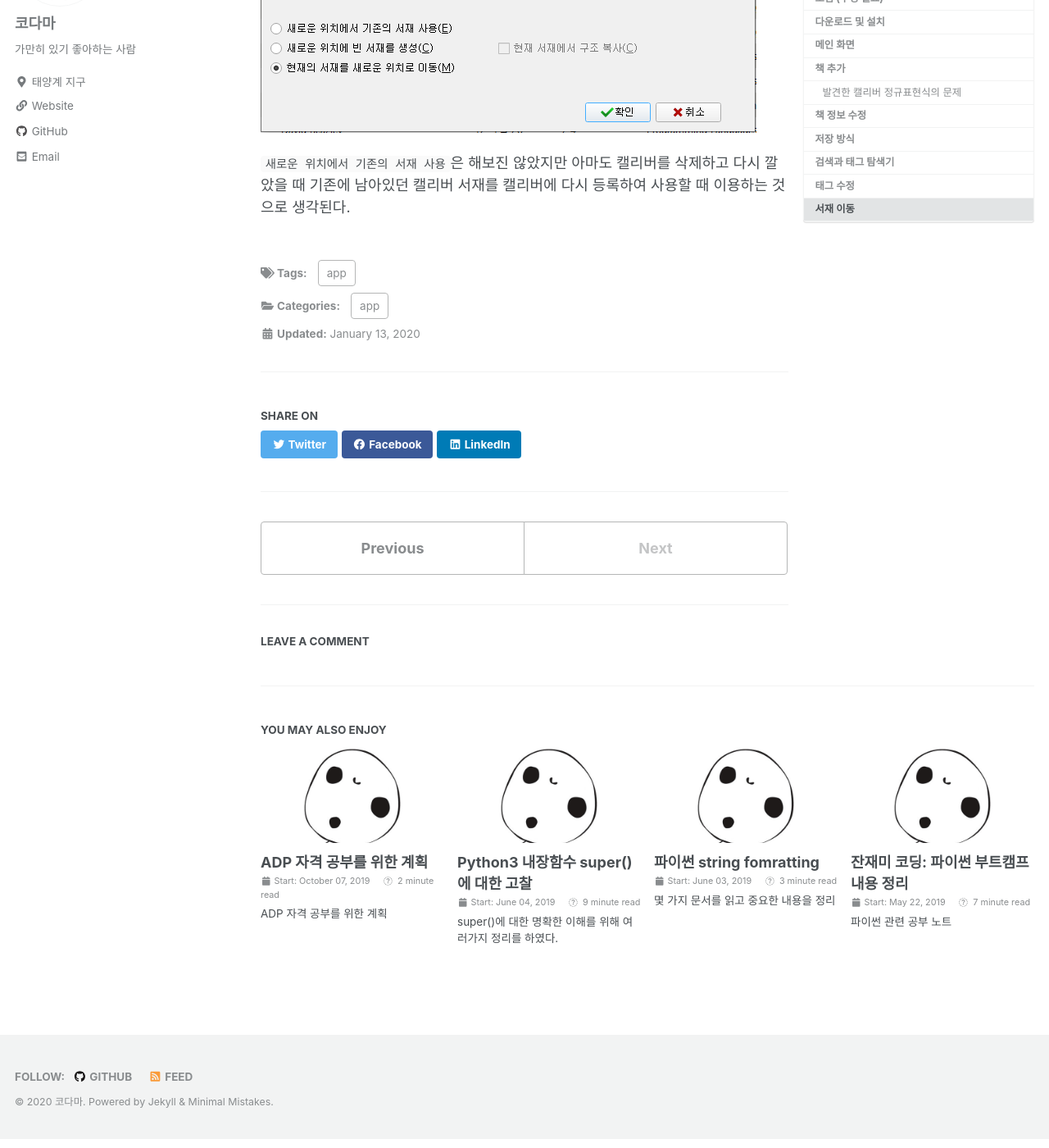
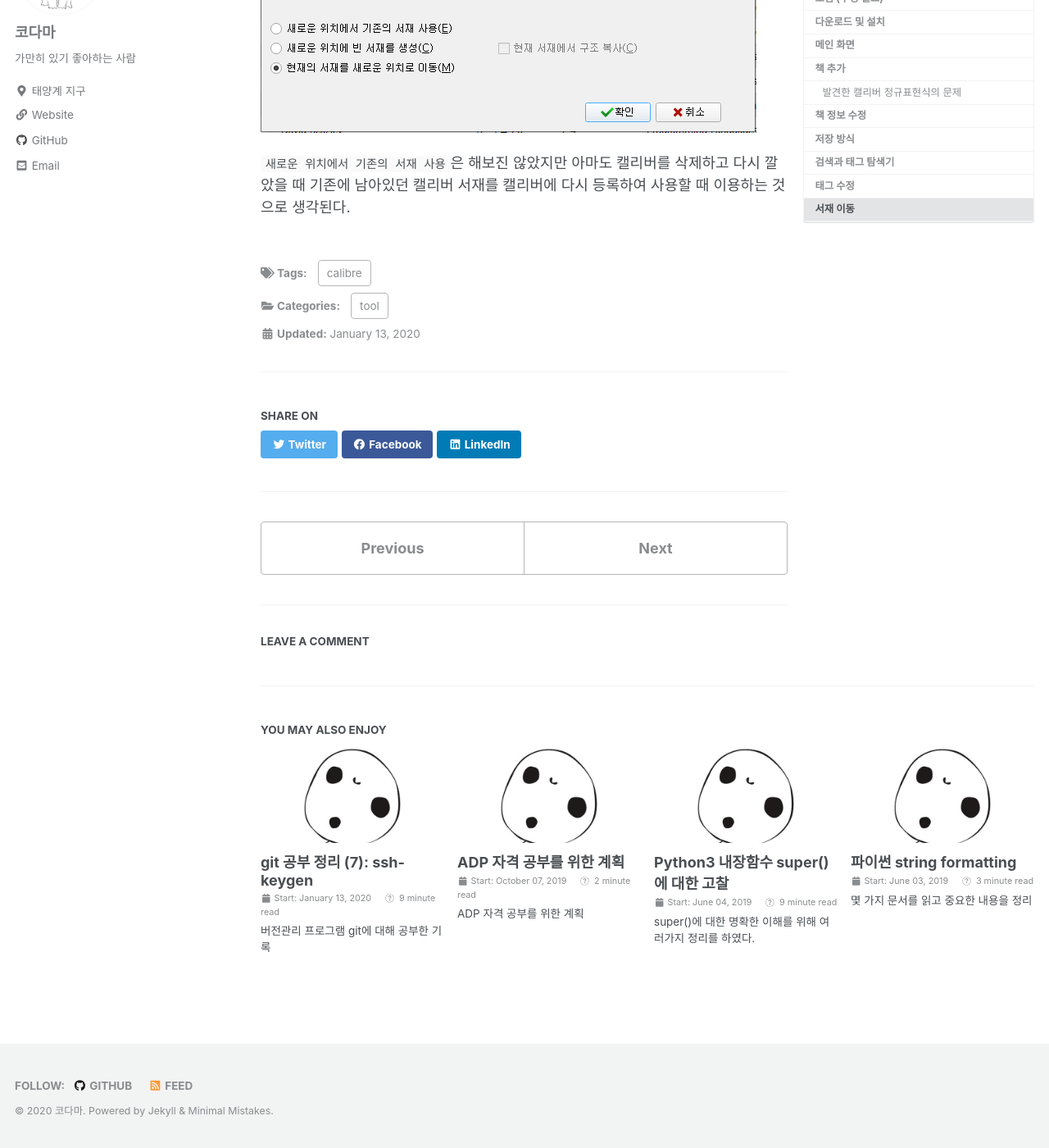
Before and after one commit to ranfort77/ranfort77.github.io, a Jekyll site: the page built from _posts/2020-01-10-using_calibre.md, in a window 1280 px wide and 1400 px high, scrolled down 13114 px. Shown: the whole window at 82% size. Built offline with Jekyll 4.4.1, drawn with Linux system fonts in a browser that asks for light colours; cached includes are drawn as plain includes; nearby versions of some CDN libraries; comment, search, counter and statistics services are not loaded; part of the change alters nothing that is shown; some of the changed text lies outside the part shown.

Commit message:
Add some posts

````diff
--- a/_posts/2019-06-03-python-string-format.md
+++ b/_posts/2019-06-03-python-string-format.md
@@ -1,5 +1,5 @@
 ---
-title: "파이썬 string fomratting"
+title: "파이썬 string formatting"
 excerpt: "몇 가지 문서를 읽고 중요한 내용을 정리"
 categories:
   - python
--- a/_posts/2020-01-10-using_calibre.md
+++ b/_posts/2020-01-10-using_calibre.md
@@ -1,10 +1,10 @@
 ---
-title: "캘리버 사용법 정리 (작성중)"
+title: "캘리버 (calibre) 사용법 정리"
 excerpt: "calibre 사용법 정리"
 categories:
-  - app
+  - tool
 tags:
-  - app
+  - calibre
 last_modified_at: 2020-01-13T01:13:00-05:00
 ---
 
--- /dev/null
+++ b/_posts/2020-01-13-tool-study-git-7.md
@@ -0,0 +1,412 @@
+---
+title: "git 공부 정리 (7): ssh-keygen"
+excerpt: "버전관리 프로그램 git에 대해 공부한 기록"
+categories:
+  - tool
+tags:
+  - git
+  - github
+  - ssh
+last_modified_at: 2020-01-14T14:21
+---
+
+
+
+## 머리말
+
+`git push` 명령으로 github에 project를 동기화 할 때 매번 패스워드를 입력하지 않도록 github에 ssh public key를 등록하는 것과 접속을 테스트 하는 것 까지 살펴보았다.
+
+
+
+## 참고
+
+설정 과정은 Github의 Help 문서인 아래 링크를 그대로 따라하면 된다.
+
+* [Connecting to GitHub with SSH](https://help.github.com/en/github/authenticating-to-github/connecting-to-github-with-ssh)
+
+그러나, 따라하더라도 내용은 알고 따라해야 한다. 위 문서를 읽으면 개인키 (private key) 와 공개키 (public key) 가 뭔지, passphrase가 뭔지, ssh-agent 설정은 왜 하는지 등의 궁금증이 생긴다.
+
+우선 아래 문서를 읽어보면 그냥 패스워드를 사용하는 것 보다 SSH key를 사용하는 것이 왜 더 안전한지, SSH key 인증 단계에 대한 설명, private key 보호를 위한 passphrase 에 대한 언급, 그리고 SSH key 만들기 및 public key 복사 등에 대해 알려준다.
+
+* [ssh 사용시 암호 대신 SSH key로 인증하기](https://arsviator.blogspot.com/2015/04/ssh-ssh-key.html)
+
+그리고 아래 문서에서는 거의 비슷한 내용이지만, ssh-agent 를 왜 쓰는지에 대한 설명과 사용방법을 알려준다.
+
+* [SSH Keygen을 이용한 키 생성 방법과 ssh-agent에 대한 간단 설명](https://devlog.jwgo.kr/2019/04/17/ssh-keygen-and-ssh-agent/)
+
+* [ssh agent 이용해 private key 관리하기](https://yum3.tistory.com/69)
+
+아래 문서도 읽으면 좋다.
+
+* [SSH Key - 비밀번호 없이 로그인](https://opentutorials.org/module/432/3742)
+
+
+
+다음 부터는 Github Help 문서의 내용을 실습해 볼 것이다.
+
+
+
+## 실습 1. SSH key 생성
+
+먼저 SSH key를 생성해 보자. 기존에 만들어 놓은 키가 없다면 홈디렉토리 (윈도우에서는 `C:\Users\[사용자명]` 이 홈디렉토리 역할을 한다) 에 `.ssh/` 폴더가 없을 것이다.
+
+우선 윈도우에서 git bash를 실행해서 터미널을 연다. 그리고 Github Help 문서에 있는대로 아래 명령어를 입력하면 된다.
+
+```bash
+$ ssh-keygen -t rsa -b 4096 -C "ranfort77@gmail.com"
+```
+
+그러면 아래와 같은 출력 결과가 나온다.
+
+```bash
+Generating public/private rsa key pair.
+Enter file in which to save the key (/c/Users/****/.ssh/id_rsa): <엔터>
+Created directory '/c/Users/****/.ssh'.
+Enter passphrase (empty for no passphrase): <엔터>
+Enter same passphrase again: <엔터>
+... 생략 ...
+```
+
+위 명령어에서 `-t`, `-b`, `-C` 은 옵션인데, `-t rsa`는 생성할 키 타입을 `rsa` 로 하고 `-b 4096`은 생성할 키의 bit 수를 `4096` 으로 `-C comment` 는 생성되는 공개키 파일 끝에 입력한 comment가 붙는데, 주로 이메일 주소를 적는 것 같고 comment를 다는 이유는 나중에 여러 개의 key 관리를 편하게 하기 위함이라고 한다. 위 옵션 없이 그냥 `ssh-keygen` 을 하면 디폴트 옵션이 적용되는데, `rsa` 방식, `2048` bit, 컴퓨터의 사용자이름@devicestring 형식으로 생성된다. (궁금하면 해 볼 것)
+
+위 과정 중 키가 어디에 저장될지 묻는데 그냥 <엔터>를 입력하면 홈디렉토리에 `.ssh` 폴더가 생성되고 거기에 키 파일들이 생성된다. 그리고 passphrase를 입력하라는 메세지에서 역시 그냥 <엔터>를 누르고, 다시 한번 입력하라는 메세지에서도 그냥 <엔터>를 쳐서 일단은 passphrase를 사용하지 않도록 했다.
+
+아래와 같이 `.ssh` 폴더 아래에 개인키 `id_rsa`, 공개키 `id_rsa.pub` 가 생성되었다.
+
+```bash
+$ cd .ssh/
+
+$ ls
+id_rsa  id_rsa.pub
+
+$ cat id_rsa.pub
+... 생략 ...
+
+$ cat id_rsa
+... 생략 ...
+```
+
+
+
+## 실습 2. Github 접속 실패 테스트
+
+아직 Github에 공개키를 등록하지 않았기 때문에 접속 테스트를 했을 때 당연히 실패하지만, 성공했을 때와의 차이를 확인하기 위해 한번 해보고 넘어간다.
+
+Github 접속 테스트는 아래 명령어를 입력해 보면 된다.
+
+```bash
+$ ssh -T git@github.com
+```
+
+그러면 아래와 같은 출력 결과가 나온다.
+
+```bash
+The authenticity of host 'github.com (***.***.***.***)' can't be established.
+RSA key fingerprint is SHA256:...........
+Are you sure you want to continue connecting (yes/no)? yes
+Warning: Permanently added 'github.com' (RSA) to the list of known hosts.
+git@github.com: Permission denied (publickey).
+```
+
+connecting을 계속할거냐고 물으면 yes 를 입력하면 된다. `Permission denied (publickey)` 메세지는 접속이 실패한 것이다.
+
+
+
+## 실습 3. 공개키를 Github에 등록
+
+우선 공개키 `id_rsa.pub` 의 내용을 `cat` 명령어로 출력하고, 내용을 복사한다.
+
+```bash
+$ cat id_rsa.pub
+ssh-rsa ... 생략 ...
+```
+
+그 다음 아래와 같이 Github 에서 계정 프로필을 보는 곳에 "Settings" 를 클릭하자.
+
+![](/assets/images/2020-01-14-sshkey/inseart_publickey_1.png)
+
+그리고 아래 그림처럼 "SSH and GPG keys" 를 클릭하고 Title에 적당한 문자를 입력하고 Key에 복사한 공개키 값을 붙여 넣고 "Add SSH key" 를 클릭하면 Github 계정의 패스워드를 입력하면 된다.
+
+![](/assets/images/2020-01-14-sshkey/inseart_publickey_2.png)
+
+
+
+## 실습 4. Github 접속 성공 테스트
+
+다시 한번 접속을 시도해 보면 아래와 같은 성공 메세지가 나온다.
+
+```bash
+$ ssh -T git@github.com
+Hi ranfort77! You've successfully authenticated, but GitHub does not provide shell access.
+```
+
+지금부터는 `git push`를 할 때 매번 password 를 입력하지 않아도 된다.
+
+
+
+## 실습 5. git push 테스트
+
+정말 password를 입력하지 않아도 되는지 Github에 test repository를 하나 만들어서 테스트 해보자.
+
+우선 Github 메인화면에서 저장소 만들기에 대해 New를 클릭하여 아래 그림처럼 "Create a new repository" 화면으로 간다. 저장소명은 `test_gitpush` 로 만들었다. `Initialize this repository with a README` 를 체크해야 `git clone`으로 바로 컴퓨터로 저장소를 복제할 수 있는 것 같다.
+
+![](/assets/images/2020-01-14-sshkey/test_gitpush_1.png)
+
+저장소를 만들었으면 아래 그림처럼 `git clone`을 위한 HTTPS 주소를 복사한다. (SSH 주소를 복사해도 된다)
+
+![](/assets/images/2020-01-14-sshkey/test_gitpush_2.png)
+
+이제 터미널에서 (위치는 홈디렉토리에서) `git clone` 명령어로 저장소를 복제한다.
+
+```bash
+$ git clone https://github.com/ranfort77/test_gitpush.git
+Cloning into 'test_gitpush'...
+remote: Enumerating objects: 3, done.
+remote: Counting objects: 100% (3/3), done.
+remote: Total 3 (delta 0), reused 0 (delta 0), pack-reused 0
+Unpacking objects: 100% (3/3), done.
+```
+
+그러면 `test_gitpush/` 폴더가 생성되어 있다. 저장소 안으로 들어가서 `ls -a`를 해보자.
+
+```bash
+$ cd test_gitpush
+
+$ ls -a
+./  ../  .git/  README.md
+```
+
+파일 두 개를 만들어 보자.
+
+```bash
+$ touch foo.txt bar.txt
+
+$ ls -a
+./  ../  .git/  bar.txt  foo.txt  README.md
+```
+
+저장소 상태를 확인한 후, 저장소 변경사항을 `git add`, `git commit`을 한다.
+
+```bash
+$ git status
+On branch master
+Your branch is up to date with 'origin/master'.
+
+Untracked files:
+  (use "git add <file>..." to include in what will be committed)
+
+        bar.txt
+        foo.txt
+
+nothing added to commit but untracked files present (use "git add" to track)
+
+$ git add .
+
+$ git status
+On branch master
+Your branch is up to date with 'origin/master'.
+
+Changes to be committed:
+  (use "git reset HEAD <file>..." to unstage)
+
+        new file:   bar.txt
+        new file:   foo.txt
+
+$ git commit -m "Add foo.txt and bar.txt"
+[master 81d3b5c] Add foo.txt and bar.txt
+ 2 files changed, 0 insertions(+), 0 deletions(-)
+ create mode 100644 bar.txt
+ create mode 100644 foo.txt
+```
+
+`git log` 명령으로 로컬 저장소의 master 의 커밋 이력과 원격 저장소의 master 커밋 이력이 다름을 확인하자.
+
+```bash
+$ git log
+commit 81d3b5caa5d4caa6c498fd8356e4da606aab9845 (HEAD -> master)
+Author: ranfort77 <ranfort77@gmail.com>
+Date:   Tue Jan 14 02:03:06 2020 +0900
+
+    Add foo.txt and bar.txt
+
+commit c5ea1970695d9a05e5c2d045e43a1ecfe7e064c0 (origin/master, origin/HEAD)
+Author: ranfort77 <48449384+ranfort77@users.noreply.github.com>
+Date:   Tue Jan 14 01:56:54 2020 +0900
+
+    Initial commit
+```
+
+이제 `git push` 테스트를 할 수 있다. 패스워드 없이 `push` 가 되는지 확인한다.
+
+```bash
+$ git push
+Enumerating objects: 4, done.
+Counting objects: 100% (4/4), done.
+Delta compression using up to 8 threads
+Compressing objects: 100% (2/2), done.
+Writing objects: 100% (3/3), 282 bytes | 141.00 KiB/s, done.
+Total 3 (delta 0), reused 0 (delta 0)
+To https://github.com/ranfort77/test_gitpush.git
+   c5ea197..81d3b5c  master -> master
+```
+
+패스워드 없이 잘 된다. 다시 `git log`로 로컬저장소와 원격저장소의 커밋 위치가 동일한 것을 확인한다.
+
+```bash
+$ git log
+commit 81d3b5caa5d4caa6c498fd8356e4da606aab9845 (HEAD -> master, origin/master, origin/HEAD)
+Author: ranfort77 <ranfort77@gmail.com>
+Date:   Tue Jan 14 02:03:06 2020 +0900
+
+    Add foo.txt and bar.txt
+
+commit c5ea1970695d9a05e5c2d045e43a1ecfe7e064c0
+Author: ranfort77 <48449384+ranfort77@users.noreply.github.com>
+Date:   Tue Jan 14 01:56:54 2020 +0900
+
+    Initial commit
+```
+
+아래 그림처럼 Github 원격 저장소에 `foo.txt`, `bar.txt`가 올라갔음을 확인하자.
+
+![](/assets/images/2020-01-14-sshkey/test_gitpush_3.png)
+
+
+
+## 실습 6. passphrase 사용하기
+
+참고 문서들에서도 언급되지만 개인키는 절대로 다른 사람에게 노출되면 안 된다. 특히 회사 또는 팀의 프로젝트의 관리자라면 개인키 보안에 더욱 더 신경을 써야 할 것이다. 여기서는 개인키가 사용될 때 password를 입력하도록 하는 passphrase 설정을 해 보자.
+
+실습 1에서 했던 것 처럼 SSH key를 새로 생성하면 중간에 passphrase를 입력할 수 있지만, 그러면 Github도 공개키를 다시 등록해야 하므로 그렇게 하지 말고 passphrase 변경 방법에 대해서 알아보자.  변경 방법은 [개인키 암호 변경](https://qastack.kr/server/50775/how-do-i-change-my-private-key-passphrase) 을 참고 하였다.
+
+변경 하려면 개인키가 있는 `.ssh/` 폴더에서 아래 명령을 실행한다.
+
+```bash
+$ ssh-keygen -p -f id_rsa
+```
+
+`ssh-keygen --help`를 쳐서 keygen 의 헬프를 보면 알 수 있듯이 `-p` 옵션은 passprase를 변경한다는 의미이고, `-f` 옵션은 변경할 파일을 지정하는 옵션이다.
+
+아래와 같이 개인키의 passphrase를 입력하고, 확인 입력까지 하면 된다.
+
+```bash
+Key has comment 'ranfort77@gmail.com'
+Enter new passphrase (empty for no passphrase): <passphrase 입력>
+Enter same passphrase again: <passphrase 입력>
+Your identification has been saved with the new passphrase.
+```
+
+이제 github 접속 테스트를 한다.
+
+```bash
+$ ssh -T git@github.com
+```
+
+아래와 같이 passphrase를 입력하라는 문구가 나오고, 설정한 passphrase를 입력하면 접속에 성공한다.
+
+```bash
+Enter passphrase for key '/c/Users/****/.ssh/id_rsa': <설정한 passphrase 입력>
+Hi ranfort77! You've successfully authenticated, but GitHub does not provide shell access.
+```
+
+참고 문서에서도 언급되어 있듯이 passphrase는 네크워크에 노출되지 않고 로컬컴퓨터에 저장된 개인키를 해석하는데 만 사용하기 때문에 해킹에 더욱 더 안전하다. 그리고 누군가가 자기 컴퓨터를 사용할 때 Github 내용을 변경하는 것도 막을 수도 있다.
+
+반면 여기까지만 설정해 두면 또 다시 Github에 접속할 때마다 (`git push`를 할때마다) 아래와 같이 passphrase를 매번 입력해 줘야 하는 번거로움이 있다.
+
+```bash
+$ ssh -T git@github.com
+Enter passphrase for key '/c/Users/ahs/.ssh/id_rsa': <설정한 passphrase 입력>
+Hi ranfort77! You've successfully authenticated, but GitHub does not provide shell access.
+
+$ ssh -T git@github.com
+Enter passphrase for key '/c/Users/ahs/.ssh/id_rsa': <설정한 passphrase 입력>
+Hi ranfort77! You've successfully authenticated, but GitHub does not provide shell access.
+```
+
+
+
+## 실습 7. SSH agent
+
+passphrase를 매번 입력하는 것을 해결하기 위해 우선 ssh-agent 를 실행한다. 방법은 Github help 문서에 있는 `eval $(ssh-agent -s)`를 그대로 입력한다. (명령어의 의미는 아래 단락인 여담에서 고찰해 보기로 하고 우선 그냥 진행한다)
+
+```bash
+$ eval $(ssh-agent -s)
+Agent pid 16792
+
+$ ps
+      PID    PPID    PGID     WINPID   TTY         UID    STIME COMMAND
+    ... 생략 ...
+    16792       1   16792      16792  ?         197609 13:21:17 /usr/bin/ssh-agent
+```
+
+위와 같이 명령어를 입력하면 ssh-agent의 process id가 출력되고 background 로 ssh-agent가 실행된다.
+
+그리고 개인키를 ssh-agent에 추가한다.
+
+```bash
+$ ssh-add ~/.ssh/id_rsa
+Enter passphrase for /c/Users/****/.ssh/id_rsa: <passphrase 입력>
+Identity added: /c/Users/****/.ssh/id_rsa (ranfort77@gmail.com)
+```
+
+그러면 지금부터는 passphrase를 ssh-agent가 관리하기 때문에 매번 passphrase를 입력하지 않아도 된다.
+
+```bash
+$ ssh -T git@github.com
+Hi ranfort77! You've successfully authenticated, but GitHub does not provide shell access.
+
+$ ssh -T git@github.com
+Hi ranfort77! You've successfully authenticated, but GitHub does not provide shell access.
+```
+
+그러나 현재 실행 중인 터미널을 닫고 다시 터미널을 연 후 (나의 경우 윈도우10 Git Bash 터미널) Github 에 접속 테스트를 하면 다시 passphrase를 입력하라는 메세지가 나온다. 아무래도 ssh-agent가 터미널을 닫을 때 종료되는 것 같다.
+
+위 문제에 대해서 Github Help 문서인 [Auto-launching ssh-agent on Git for Windows](https://help.github.com/en/github/authenticating-to-github/working-with-ssh-key-passphrases#auto-launching-ssh-agent-on-git-for-windows) 에 해결 방법이 나온다. 우선 홈디렉토리에 (윈도우에서는 `C:\Users\[사용자명]`) `.profile` 파일을 만들고 아래 내용을 복사한 후 저장한다. (윈도우에서 `.bashrc`를 만들어서 사용하면 Warnning 메세지가 뜨고 `.bash_profile` 관련 메세지가 나온다. 자세한 설명은 생략한다. 그냥 `.profile`로 할 것)
+
+```bash
+env=~/.ssh/agent.env
+
+agent_load_env () { test -f "$env" && . "$env" >| /dev/null ; }
+
+agent_start () {
+    (umask 077; ssh-agent >| "$env")
+    . "$env" >| /dev/null ; }
+
+agent_load_env
+
+# agent_run_state: 0=agent running w/ key; 1=agent w/o key; 2= agent not running
+agent_run_state=$(ssh-add -l >| /dev/null 2>&1; echo $?)
+
+if [ ! "$SSH_AUTH_SOCK" ] || [ $agent_run_state = 2 ]; then
+    agent_start
+    ssh-add
+elif [ "$SSH_AUTH_SOCK" ] && [ $agent_run_state = 1 ]; then
+    ssh-add
+fi
+
+unset env
+```
+
+위와 같이 설정해 두면 컴퓨터를 껐다가 켠 후, 터미널을 시작하면 아래와 같이 곧바로 passphrase를 입력하라는 메세지가 나오고 이때 한번만 입력해 놓으면 그 다음부터는 passphrase를 입력하지 않아도 된다. (터미널을 닫았다가 새로 열어도 입력하지 않아도 된다)
+
+```bash
+Enter passphrase for /c/Users/ahs/.ssh/id_rsa: <passphrase 입력>
+Identity added: /c/Users/ahs/.ssh/id_rsa (ranfort77@gmail.com)
+
+$ ssh -T git@github.com
+Hi ranfort77! You've successfully authenticated, but GitHub does not provide shell access.
+```
+
+
+
+## 여담
+
+위와 같이 이미 자동으로 ssh-agent가 실행되도록 설정해 두었기 때문에 더 이상 `eval $(ssh-agent -s)` 가 어떤 의미인지 파악하지 않아도 된다. 그러나 조사한게 있으니 나중에 잊어 버리지 않도록 여기에 기록해 둔다.
+
+우선 `ssh-agent -s` 명령은 [ssh-agent man-pages](http://man7.org/linux/man-pages/man1/ssh-agent.1.html) 에서 알 수 있듯이 표준 출력에 ssh-agent의 Bourne shell 명령어를 생성하고 출력한다.
+
+그리고 bash에 익숙한 사용자라면 자주 사용하는 것 같은데 `$(command)` 는 안에 있는 command를 실행한 결과를 값으로 하는 것이다. 예를 들어 command를 실행한 결과를 var에 저장하려면 `var=$(command)` 를 사용한다. [What is the benefit of using $() instead of backticks in shell scripts?](https://stackoverflow.com/questions/9449778/what-is-the-benefit-of-using-instead-of-backticks-in-shell-scripts) 을 참고 할 것.
+
+`eval` 명령은 뒤에 있는 인수 문자열을 명령문으로 해석하고 실행한다. 자세한 내용은 [eval](https://mug896.github.io/bash-shell/eval.html) 을 참고 할 것.
+
+즉, `eval $(ssh-agent -s)` 는 `ss-agent -s` 명령이 출력하는 문자를 실행한다.
````
Also changed, not shown: assets/images/2020-01-14-sshkey/inseart_publickey_1.png (added), assets/images/2020-01-14-sshkey/inseart_publickey_2.png (added), assets/images/2020-01-14-sshkey/test_gitpush_1.png (added), assets/images/2020-01-14-sshkey/test_gitpush_2.png (added), assets/images/2020-01-14-sshkey/test_gitpush_3.png (added).
